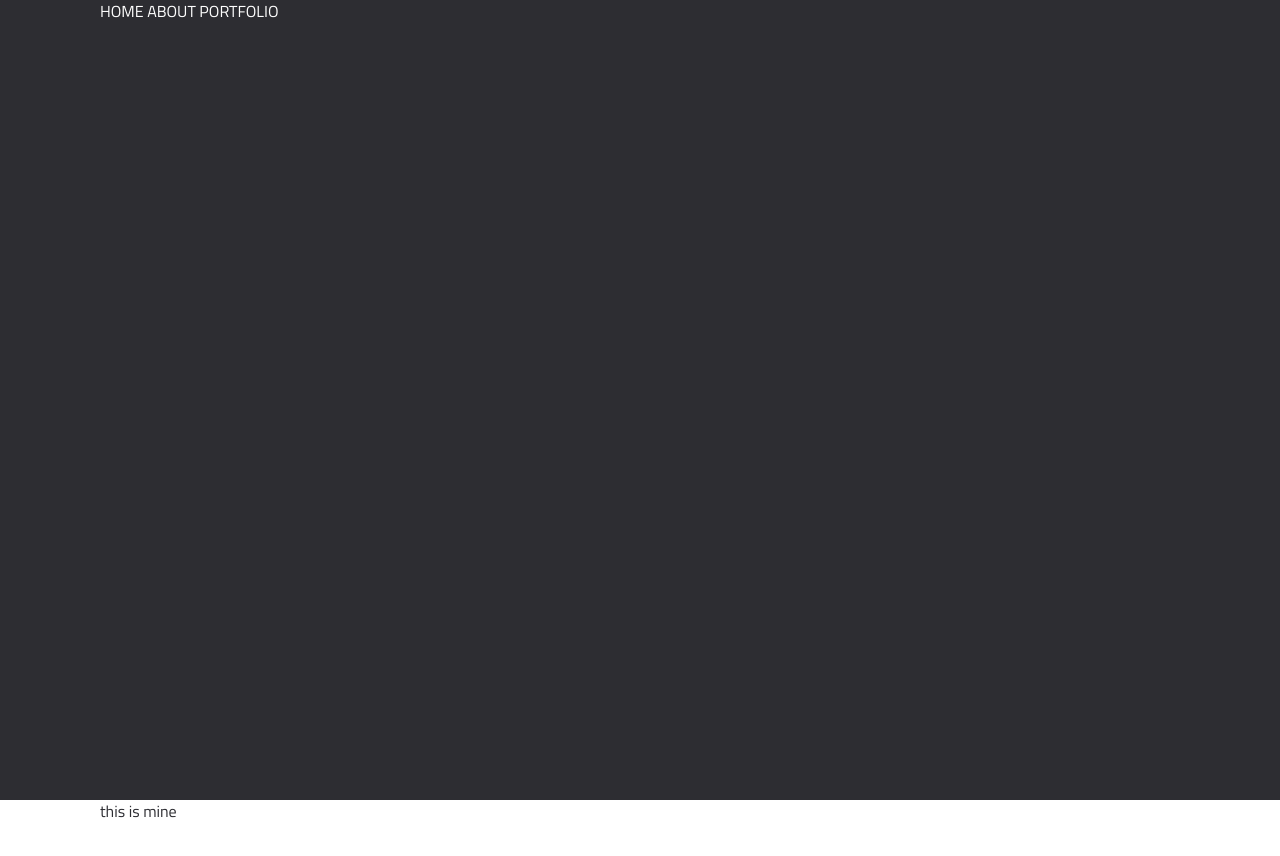
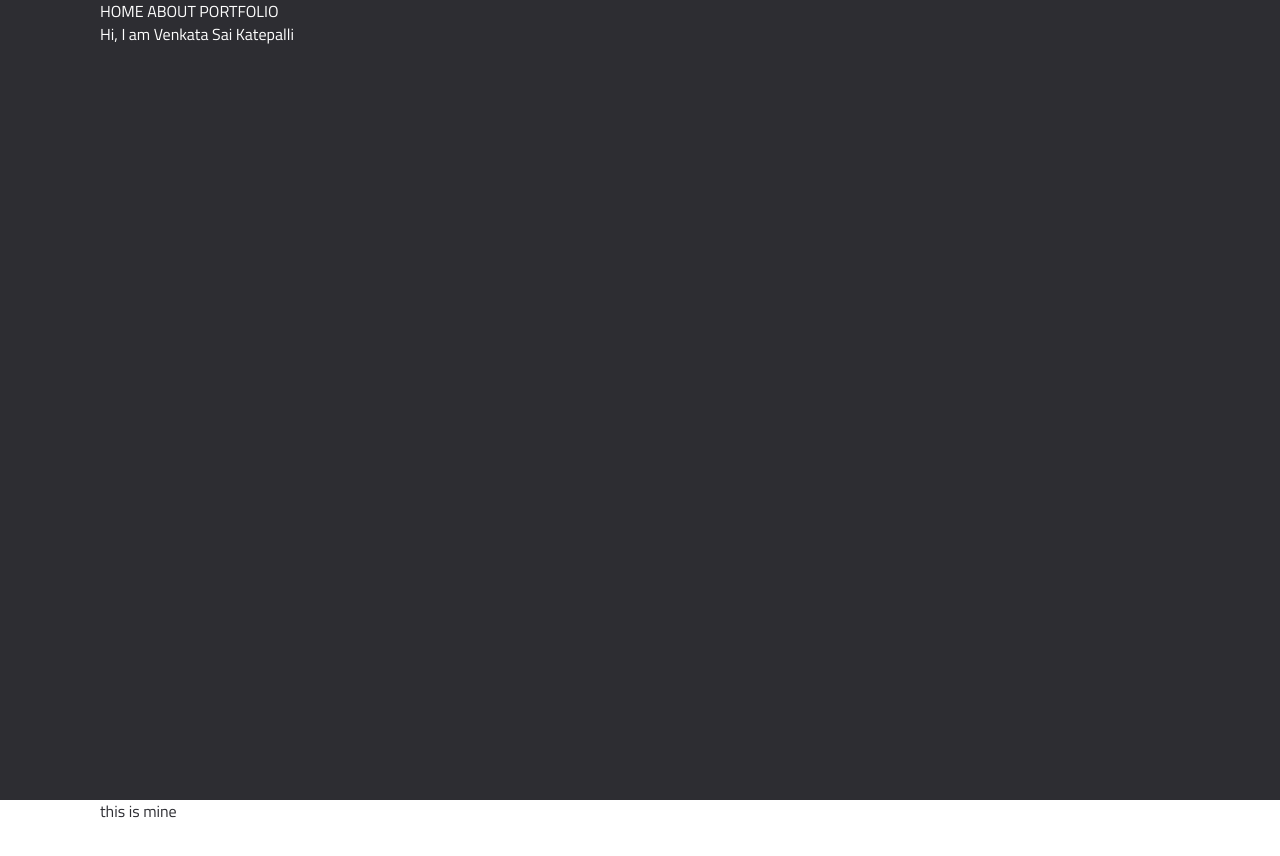
Before and after one commit to venkatasaikatepalli/venkatasaikatepalli.github.io, a plain HTML site: page index.html in a window 1280 px wide. Shown: the top 856 px of the page. Drawn offline with nearby package versions, Linux system fonts and the light colour scheme.

Commit message:
add typing

```diff
--- a/index.html
+++ b/index.html
@@ -7,6 +7,7 @@
 		<link href="https://fonts.googleapis.com/css?family=Titillium+Web" rel="stylesheet">
 		<link rel="stylesheet" href="/css/style.css">
 		<script src="https://ajax.googleapis.com/ajax/libs/jquery/3.3.1/jquery.min.js"></script>
+		<script src="/js/app.js"></script>
 	</head>
 	<body>
 		<div class="container-fluid">
--- a/js/app.js
+++ b/js/app.js
@@ -1,6 +1,6 @@
 $(document).ready(function(){
     var i = 0;
-    var txt = 'Hi, I am';
+    var txt = 'Hi, I am Venkata Sai Katepalli';
     var speed = 120;
 
     function typeWriter() {
@@ -11,6 +11,7 @@ $(document).ready(function(){
         }
     }
     typeWriter();
+
     // Add smooth scrolling to all links
     $("a").on('click', function(event) {
 
```
